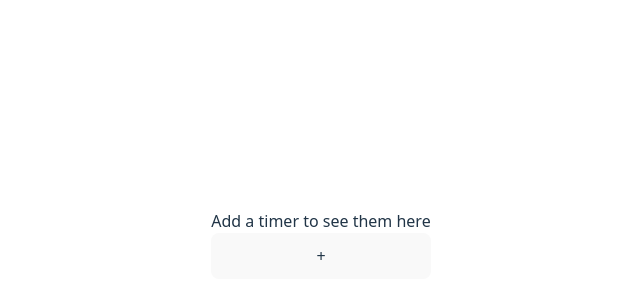
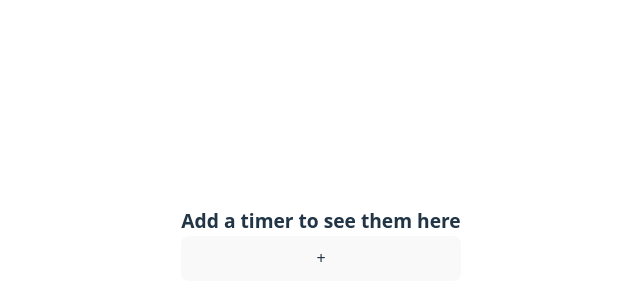
Before and after one commit to Tyriol/pup-timers, a React (Vite) app: page / in a window 1280 px wide. Shown: the part 156-456 px from the top of the page, without its empty margins (319-959 px from the left). Built offline with nearby package versions, Linux system fonts and the light colour scheme.

Commit message:
style timer and add dynamic shadow colours

```diff
--- a/src/App.css
+++ b/src/App.css
@@ -1,3 +1,13 @@
 .time {
   font-family: "cursed_timer_ulilregular";
 }
+
+h1,
+h2,
+h3 {
+  font-weight: 600;
+}
+
+h2 {
+  font-size: 1.2rem;
+}
--- a/src/components/Timers/Stopwatch/Stopwatch.tsx
+++ b/src/components/Timers/Stopwatch/Stopwatch.tsx
@@ -13,7 +13,7 @@ const Stopwatch = ({ timer }: StopWatchProps) => {
   const [stateTime, setStateTime] = useState<string>("");
   const [isRunning, setIsRunning] = useState<boolean>(timer.isRunning);
 
-  const timerCardClass = `flex flex-col items-center justify-center gap-5 p-5 shadow-md ${isRunning ? "shadow-green-500" : "shadow-indigo-500"} rounded-md bg-neutral-700/50`;
+  const timerCardClass = `flex flex-col items-center justify-center gap-5 p-5 shadow-md ${isRunning ? "shadow-green-500" : !isRunning && elapsedSecs > 0 ? "shadow-red-500" : "shadow-indigo-500"} rounded-md bg-neutral-700/50`;
 
   useEffect(() => {
     if (isRunning) {
@@ -54,13 +54,13 @@ const Stopwatch = ({ timer }: StopWatchProps) => {
   };
 
   return (
-    <>
-      <div onClick={() => void toggleTimerOnOff()} className={timerCardClass}>
-        <p>{timer.name}</p>
-        <p>{stateDays}</p>
+    <button onClick={() => void toggleTimerOnOff()} className={timerCardClass}>
+      <h2>{timer.name}</h2>
+      <div className="text-center">
+        <p className="time">{stateDays}</p>
         <p className="time">{stateTime}</p>
       </div>
-    </>
+    </button>
   );
 };
 
--- a/src/index.css
+++ b/src/index.css
@@ -48,20 +48,17 @@ body {
 button {
   border-radius: 8px;
   border: 1px solid transparent;
-  padding: 0.6em 1.2em;
-  font-size: 1em;
+  padding: 0.6rem 1.2rem;
+  font-size: 1rem;
   font-weight: 500;
   font-family: inherit;
   background-color: #1a1a1a;
   cursor: pointer;
   transition: border-color 0.25s;
 }
+
 button:hover {
   border-color: #646cff;
-}
-button:focus,
-button:focus-visible {
-  outline: 4px auto -webkit-focus-ring-color;
 }
 
 @media (prefers-color-scheme: light) {
```
